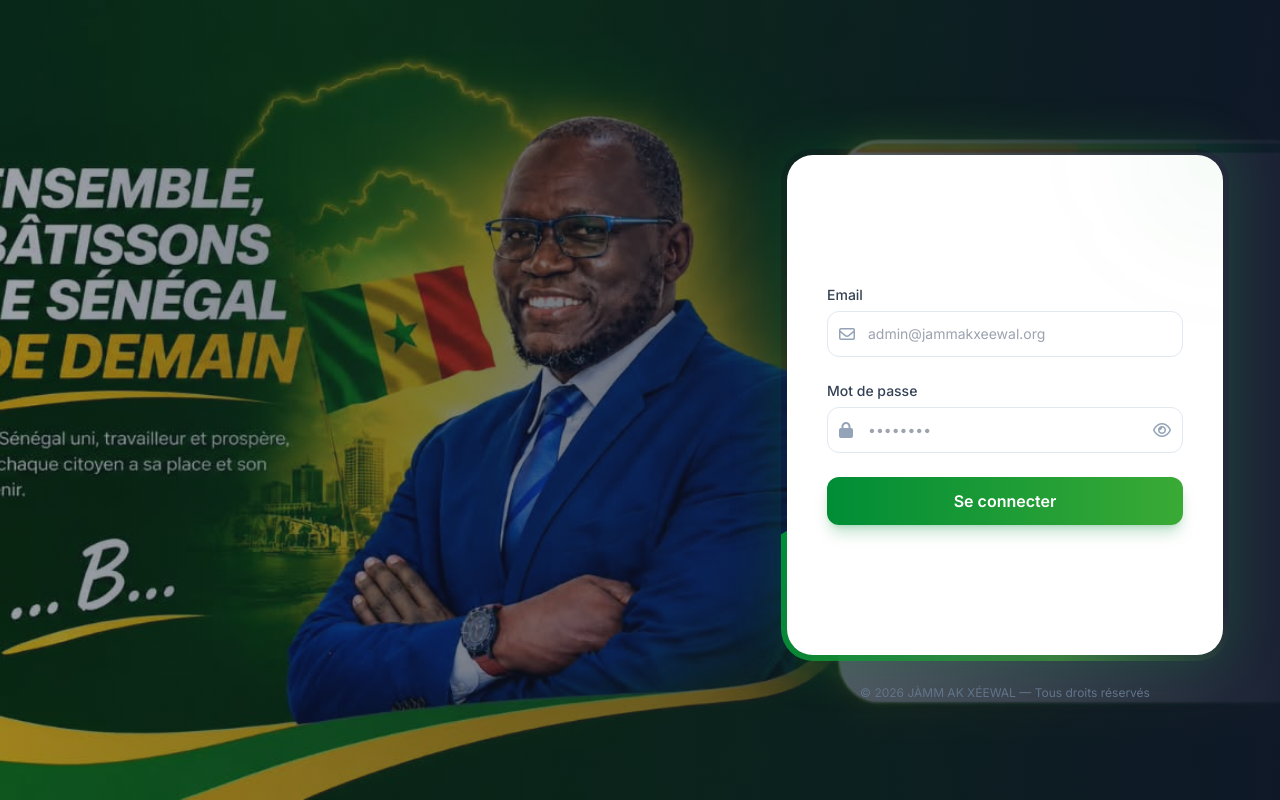
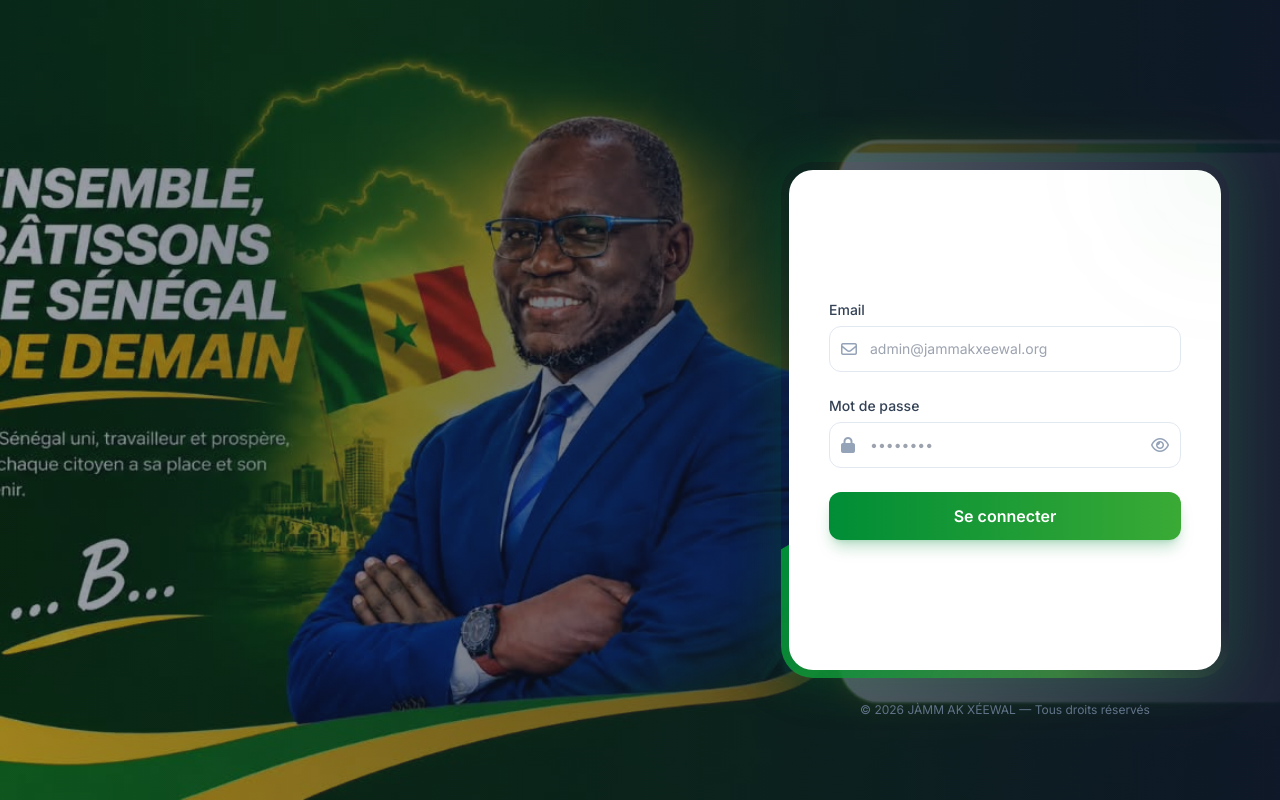
Before and after one commit to MalickDevWeb/jamm_ak_xeewal, an Angular app: page /admin/login in a window 1280 px wide. Built offline with nearby package versions, Linux system fonts and the light colour scheme.

Commit message:
style(ui): move form down by 15px and increase snake animation thickness

```diff
--- a/src/app/features/admin/auth/pages/admin-login/admin-login.component.html
+++ b/src/app/features/admin/auth/pages/admin-login/admin-login.component.html
@@ -6,7 +6,7 @@
     <div class="absolute inset-0 bg-gradient-to-r from-slate-900/40 via-slate-900/60 to-slate-900/95"></div>
   </div>
 
-  <div class="relative z-10 w-full max-w-md md:translate-y-[25px] md:translate-x-[45px]">
+  <div class="relative z-10 w-full max-w-md md:translate-y-[40px] md:translate-x-[45px]">
     <style>
       @keyframes rotateSnake {
         0% { transform: rotate(0deg); }
@@ -14,7 +14,7 @@
       }
       .snake-wrapper {
         position: relative;
-        padding: 6px;
+        padding: 8px;
         border-radius: 2rem;
         overflow: hidden;
       }
@@ -32,7 +32,7 @@
     </style>
 
     <div class="snake-wrapper shadow-[0_0_50px_rgba(0,141,54,0.25)]">
-      <div class="bg-white rounded-[calc(2rem-6px)] p-8 sm:p-10 min-h-[500px] flex flex-col justify-center relative overflow-hidden z-10">
+      <div class="bg-white rounded-[calc(2rem-8px)] p-8 sm:p-10 min-h-[500px] flex flex-col justify-center relative overflow-hidden z-10">
         <!-- Subtle inner glow -->
         <div class="absolute -top-20 -right-20 w-40 h-40 bg-brand-green/5 rounded-full blur-3xl pointer-events-none"></div>
 
```
